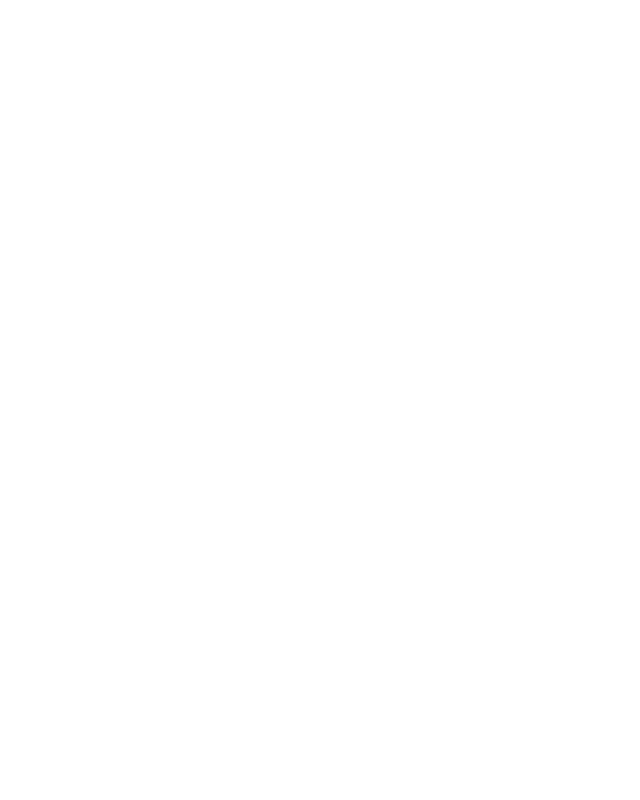
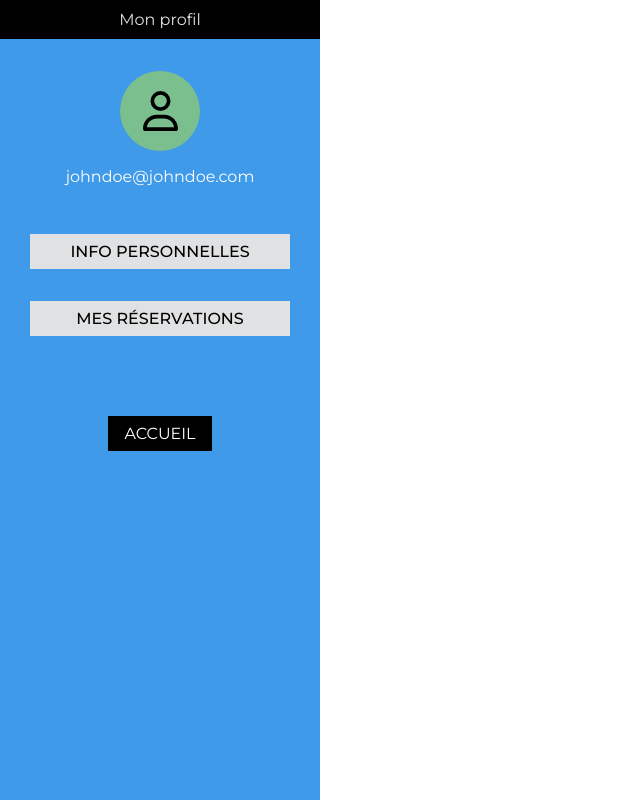
Before and after one commit to mstat777/final-project, a React (Create React App) app in the folder client/: page /dashboard/user/infos in a window 1280 px wide. Before the commit this address had no page. Shown: the whole page, without its empty margins (0-640 px from the left). Built offline with nearby package versions, Linux system fonts and the light colour scheme; no server answers; sample sign-in values are in the browser's storage.

Commit message:
16th commit: User Dashboard pages added; bugs fixed

```diff
--- a/client/src/App.css
+++ b/client/src/App.css
@@ -20,6 +20,14 @@
   background-color: white;
 }
 
+body > div {
+  min-height: 100vh; /* pour positionner le footer toujours en bas de la page */
+  display: flex;
+  flex-direction: column;
+  /*background-color: aquamarine;*/
+}
+
+/* ----- */
 h1 {
   margin: 3rem;
 	font-weight: 500;
--- a/client/src/App.jsx
+++ b/client/src/App.jsx
@@ -5,6 +5,7 @@
 
 import Header from "./Components/Containers/Header/Index";
 import Footer from "./Components/Containers/Footer/Index";
+import UserDashboardHeader from "./Components/Containers/dashboard/Header/Index";
 
 import Home from "./Components/Pages/Home/Index";
 import Holidays from "./Components/Pages/Holidays/Index";
@@ -19,7 +20,8 @@
 import Signin from "./Components/Pages/user/Signin";
 import Signup from "./Components/Pages/user/Signup";
 import Signout from "./Components/Pages/user/Signout";
-import UserDashboard from "./Components/Pages/user/Dashboard/Index";
+import UserDashboardInfos from "./Components/Pages/user/dashboard/Infos";
+import UserDashboardBookings from "./Components/Pages/user/dashboard/Bookings";
 
 import NotFound from "./Components/Pages/NotFound/Index";
 
@@ -33,8 +35,13 @@
   )
 }
 
-function DashboardLayout() {
-  return <Outlet/>
+function UserDashboardLayout() {
+  return (
+    <>
+      <UserDashboardHeader/>
+      <Outlet/>
+    </>
+  )
 }
 
 function App() {
@@ -62,8 +69,9 @@
             <Route path="not-found" element={<NotFound/>} />
         </Route>
 
-        <Route path="/dashboard/user" element={<DashboardLayout/>}>
-            <Route index element={<HOC child={UserDashboard} auth="true"/>} />
+        <Route path="/dashboard/user" element={<UserDashboardLayout/>}>
+            <Route path="infos" element={<HOC child={UserDashboardInfos} auth="true"/>} />
+            <Route path="bookings" element={<HOC child={UserDashboardBookings} auth="true"/>} />
         </Route>
 
       </Routes>
--- a/client/src/Components/Containers/Burger/Index.jsx
+++ b/client/src/Components/Containers/Burger/Index.jsx
@@ -36,8 +36,8 @@
                                 <FontAwesomeIcon icon={faXmark} className={styles.burger_cross}/>
                             </button>
 
-                            <NavLink to={"/dashboard/user"} className={styles.burger_item}>Info personnelles</NavLink>
-                            <NavLink to={"/dashboard/user"} className={styles.burger_item}>Mes réservations</NavLink>
+                            <NavLink to={"/dashboard/user/infos"} className={styles.burger_item}>Info personnelles</NavLink>
+                            <NavLink to={"/dashboard/user/bookings"} className={styles.burger_item}>Mes réservations</NavLink>
 
                             <NavLink to={"/user/signout"} className={styles.burger_item_signout} onClick={() => toggleBurgerOrLogin()}>déconnexion</NavLink>
                         </>
--- a/client/src/Components/Containers/Footer/Index.jsx
+++ b/client/src/Components/Containers/Footer/Index.jsx
@@ -5,7 +5,7 @@
 
 function Footer() {
     return (
-        <footer>
+        <footer className={styles.footer}>
             <section className={styles.footer_social}>
                 <Link to={'#'}><FontAwesomeIcon icon={faFacebook} /></Link>
                 <Link to={'#'}><FontAwesomeIcon icon={faTwitter} /></Link>
--- a/client/src/Components/Containers/Footer/footer.module.css
+++ b/client/src/Components/Containers/Footer/footer.module.css
@@ -1,4 +1,5 @@
-footer {
+.footer {
+    margin-top: auto;
     padding: 1em;
     background-color: var(--secondary-color);
 }
--- a/client/src/Components/Containers/Header/Index.jsx
+++ b/client/src/Components/Containers/Header/Index.jsx
@@ -7,8 +7,8 @@
 function Header() {
 
     return (
-        <header>
-            <nav>
+        <header className={styles.header}>
+            <nav className={styles.nav}>
                 <div className={styles.nav_upper}>
                     <NavLink to={"/"} className={styles.nav_logo}>
                         <img src={logo} alt=""/>
--- a/client/src/Components/Pages/user/Dashboard/Index.jsx
+++ b/client/src/Components/Containers/dashboard/Header/Index.jsx
@@ -1,16 +1,15 @@
-import styles from './dashboard.module.css';
+import styles from './header.module.css';
 import { useSelector } from 'react-redux';
 import { NavLink } from 'react-router-dom';
 
 import { FontAwesomeIcon } from '@fortawesome/react-fontawesome';
 import { faUser } from '@fortawesome/free-regular-svg-icons';
 
-function UserDashboard(){
+function UserDashboardHeader(){
 
     const { userInfo } = useSelector(state => state.user);
 
     return(
-        <>
         <header className={styles.user_db_header}>
             <div><p>Mon profil</p></div>
             <nav className={styles.user_db_nav}>
@@ -18,19 +17,13 @@
                     <FontAwesomeIcon icon={faUser} className={styles.user_db_image}/>
                 </div>
                 <span>{userInfo.email}</span>
-                <NavLink to={"/infos"} className={styles.link}>Info personnelles</NavLink>
-                <NavLink to={"/bookings"} className={styles.link}>Mes réservations</NavLink>
+                <NavLink to={"/dashboard/user/infos"} className={styles.link}>Info personnelles</NavLink>
+                <NavLink to={"/dashboard/user/bookings"} className={styles.link}>Mes réservations</NavLink>
 
                 <NavLink to={"/"} className={styles.link_home}>Accueil</NavLink>
             </nav>
         </header>
-
-        <main className={styles.user_db_main}>
-            <h2>test infos</h2>
-
-        </main>
-        </>
     )
 }
 
-export default UserDashboard;
+export default UserDashboardHeader;
--- /dev/null
+++ b/client/src/Components/Containers/dashboard/Header/header.module.css
@@ -0,0 +1,82 @@
+.user_db_header {
+    height: 40px;
+    width: 100%;
+}
+
+/******************************************************************/
+/* ----------------------- VERSION DESKTOP ---------------------- */
+/******************************************************************/
+@media screen and (min-width: 1200px) {
+    body > div {
+        /*flex-direction: row;*/
+        /*background-color: aquamarine;*/
+    }
+
+    .user_db_header {
+        position: fixed;
+        top: 0;
+        left: 0;
+        bottom: 0;
+        display: flex;
+        flex-direction: column;
+        height: 100vh;
+        width: 25%; /* 300px;*/
+        background-color: var(--secondary-color);
+    }
+
+    .user_db_header > div {
+        display: block;
+        width: 100%;
+        color: var(--primary-color);
+        text-align: center;
+        align-items: center;
+        background-color: black;
+    }
+
+    .user_db_nav {
+        display: flex;
+        flex-direction: column;
+        align-items: center;
+        margin: 2em 1em;
+        background-color: unset;
+        /*background-color: rgb(179, 222, 217);*/
+    }
+
+    .user_db_nav > .user_db_image_ctn {
+        display: flex;
+        align-items: center;
+        justify-content: center;
+        height: 80px;
+        width: 80px;
+        /*border: 3px solid black;*/
+        border-radius: 40px;
+        background-color: rgb(122, 191, 141);
+    }
+
+    .user_db_nav .user_db_image {
+        font-size: 4rem;
+    }
+
+    .user_db_nav > span {
+        margin: 1em auto 2em;
+        color: white;
+    }
+
+    .user_db_nav > .link {
+        display: inline-block;
+        width: 90%;
+        margin: 1em auto;
+        padding: .5em 1em;
+        font-weight: 500;
+        color: var(--teriary-color);
+        text-align: center;
+        background-color: var(--primary-color);
+    }
+
+    .user_db_nav > .link_home {
+        margin-top: 4em;
+        padding: .5em 1em;
+        color: white;
+        background-color: black;
+    }
+}
--- /dev/null
+++ b/client/src/Components/Pages/user/Dashboard/Bookings.jsx
@@ -0,0 +1,20 @@
+import styles from './dashboard.module.css';
+import { useSelector } from 'react-redux';
+import { NavLink } from 'react-router-dom';
+
+import { FontAwesomeIcon } from '@fortawesome/react-fontawesome';
+import { faUser } from '@fortawesome/free-regular-svg-icons';
+
+function UserDashboardBookings(){
+
+    const { userInfo } = useSelector(state => state.user);
+
+    return(
+        <main className={styles.user_db_main}>
+            <h2>mes réservations</h2>
+
+        </main>
+    )
+}
+
+export default UserDashboardBookings;
--- /dev/null
+++ b/client/src/Components/Pages/user/Dashboard/Infos.jsx
@@ -0,0 +1,20 @@
+import styles from './dashboard.module.css';
+import { useSelector } from 'react-redux';
+import { NavLink } from 'react-router-dom';
+
+import { FontAwesomeIcon } from '@fortawesome/react-fontawesome';
+import { faUser } from '@fortawesome/free-regular-svg-icons';
+
+function UserDashboardInfos(){
+
+    const { userInfo } = useSelector(state => state.user);
+
+    return(
+        <main className={styles.user_db_main}>
+            <h2>nes informations personnelles</h2>
+
+        </main>
+    )
+}
+
+export default UserDashboardInfos;
--- a/client/src/Components/Pages/user/Dashboard/dashboard.module.css
+++ b/client/src/Components/Pages/user/Dashboard/dashboard.module.css
@@ -1,82 +1,14 @@
-.user_db_header {
-    height: 40px;
-    width: 100%;
+.user_db_main {
+
 }
 
 /******************************************************************/
 /* ----------------------- VERSION DESKTOP ---------------------- */
 /******************************************************************/
 @media screen and (min-width: 1200px) {
-    body > div {
-        /*display: flex;*/
-        /*flex-direction: row;*/
-        /*background-color: aquamarine;*/
-    }
-
-    .user_db_header {
-        position: fixed;
-        top: 0;
-        left: 0;
-        bottom: 0;
-        display: flex;
-        flex-direction: column;
-        height: 100vh;
-        width: 25%; /* 300px;*/
-        background-color: var(--secondary-color);
-    }
-
-    .user_db_header > div {
-        display: block;
-        width: 100%;
-        color: var(--primary-color);
-        text-align: center;
-        align-items: center;
-        background-color: black;
-    }
-
-    .user_db_nav {
-        display: flex;
-        flex-direction: column;
-        margin: 2em 1em;
-        background-color: unset;
-        /*background-color: rgb(179, 222, 217);*/
-    }
-
-    .user_db_nav > .user_db_image_ctn {
-        display: flex;
-        align-items: center;
-        justify-content: center;
-        height: 80px;
-        width: 80px;
-        /*border: 3px solid black;*/
-        border-radius: 40px;
-        background-color: rgb(122, 191, 141);
-    }
-
-    .user_db_nav .user_db_image {
-        font-size: 4rem;
-    }
-
-    .user_db_nav > span {
-        margin: 1em auto 2em;
-        color: white;
-    }
-
-    .user_db_nav > .link {
-        display: block;
-        width: 90%;
-        /*width: 200px;*/
-    }
-
-    .user_db_nav > .link_home {
-        margin-top: 4em;
-        color: white;
-        background-color: black;
-    }
-
     .user_db_main {
         display: inline-block;
-        height: 100vh;
+        /*height: 100vh;*/
         width: 75%;
         margin-left: 25%; /* 300px;*/
         padding: 80px 200px;
```
Also changed, not shown: client/src/Components/Containers/Header/header.module.css (+6 -6 lines).
